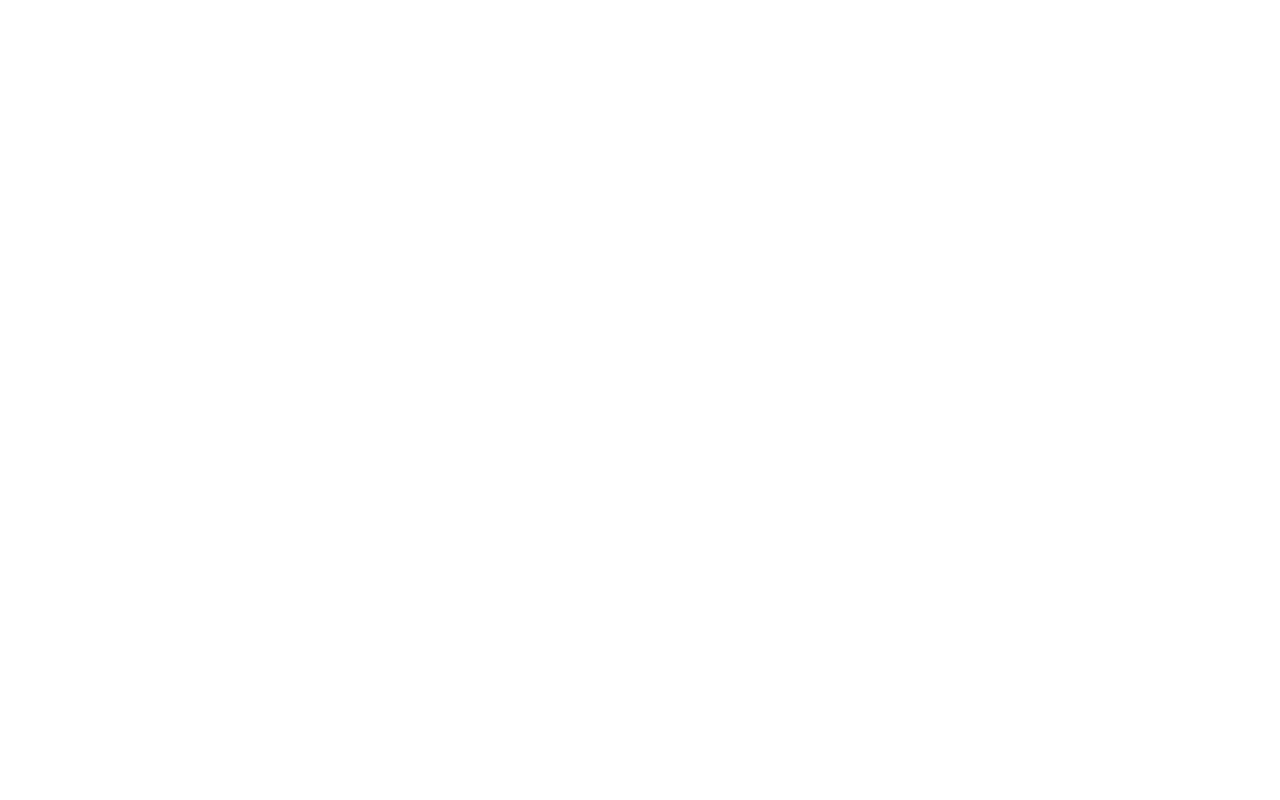
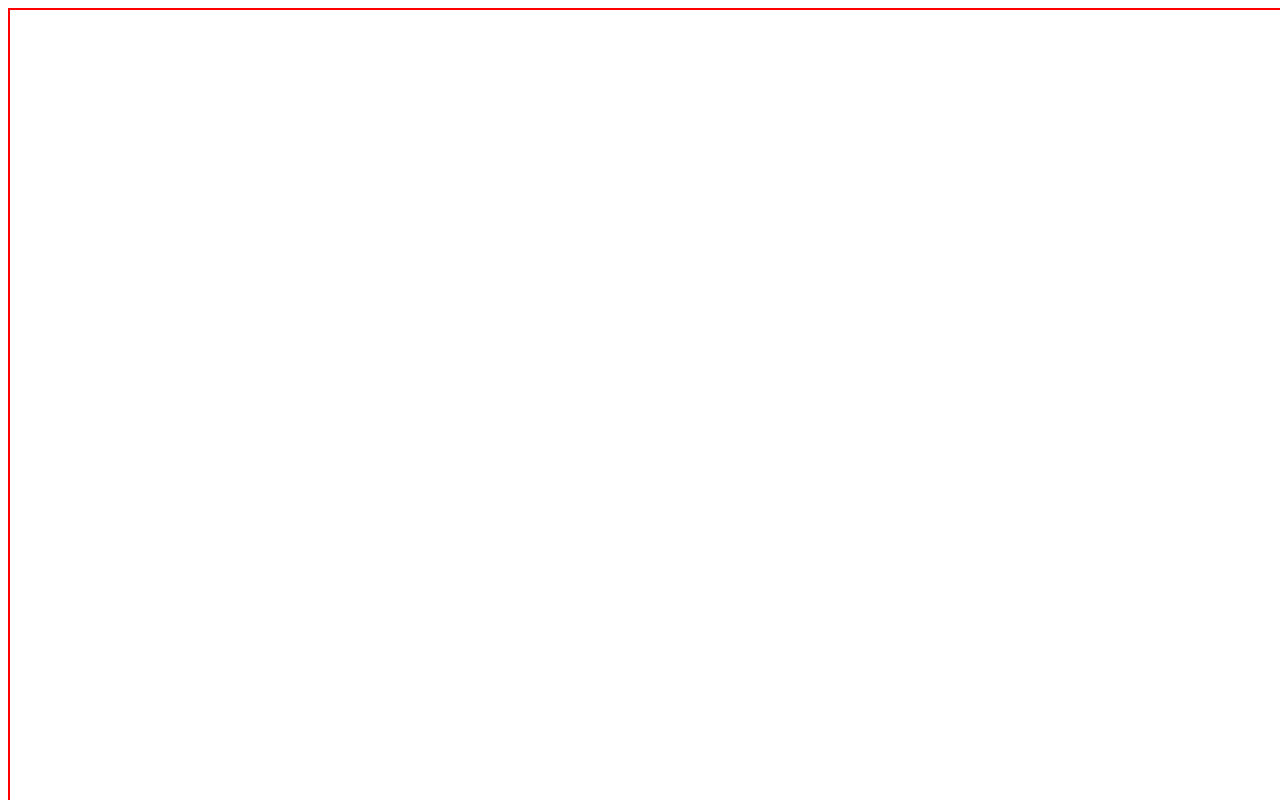
Before and after one commit to gayoungyeom/naver-clone, a plain HTML site: page index.html in a window 1280 px wide. Shown: the top 800 px of the page. Drawn offline with Linux system fonts and the light colour scheme.

Commit message:
feat: layout 가운데 정렬

```diff
--- /dev/null
+++ b/index.css
@@ -0,0 +1,13 @@
+#wrap {
+  text-align: center;
+}
+
+#wrap-center {
+  display: inline-block;
+  width: 1280px;
+  border: 2px solid red;
+}
+
+#main {
+  height: 1000px;
+}
--- a/index.html
+++ b/index.html
@@ -5,7 +5,17 @@
     <meta http-equiv="X-UA-Compatible" content="IE=edge" />
     <meta name="viewport" content="width=device-width, initial-scale=1.0" />
     <link rel="shortcut icon" type="image/x-icon" href="./favicon.ico" />
+    <link rel="stylesheet" href="./index.css" />
     <title>NAVER CLONE</title>
   </head>
-  <body></body>
+  <body>
+    <div id="wrap">
+      <div id="wrap-center">
+        <div id="header"></div>
+        <div id="search"></div>
+        <div id="nav"></div>
+        <div id="main"></div>
+      </div>
+    </div>
+  </body>
 </html>
```
